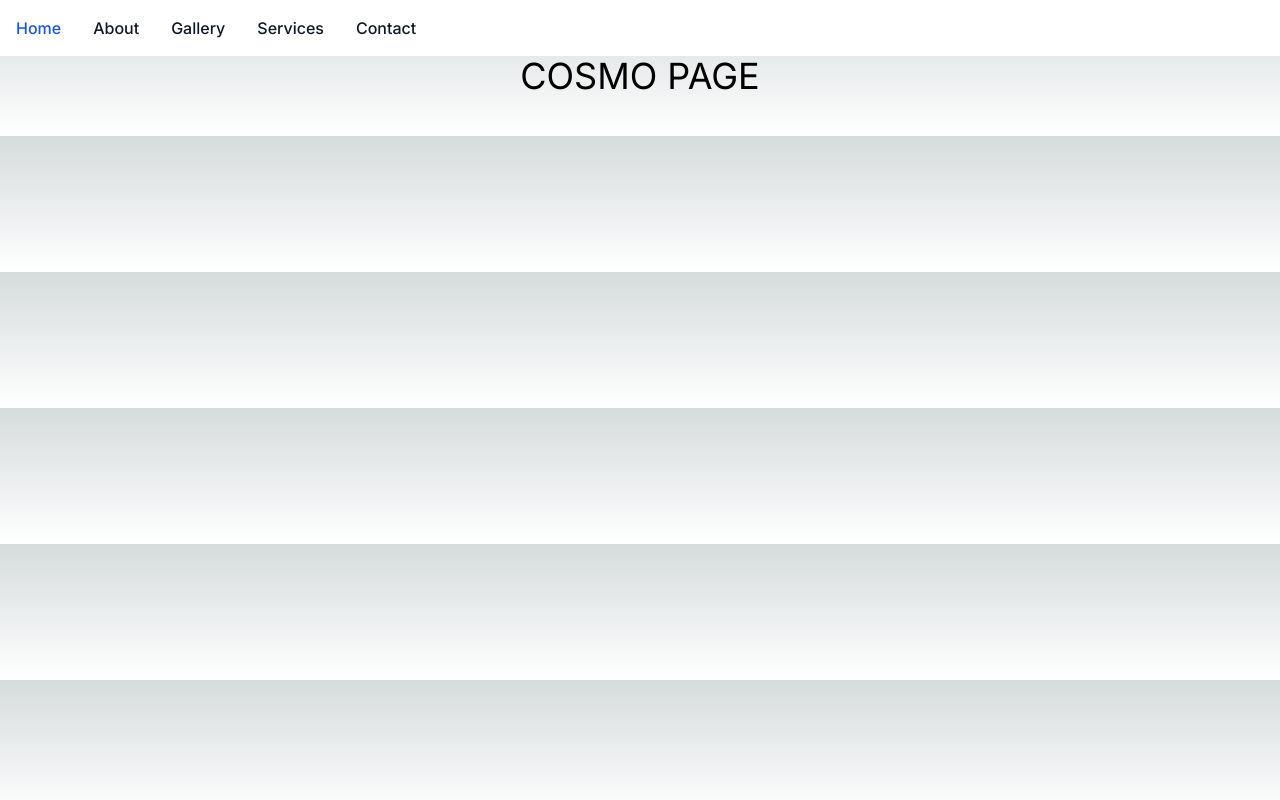
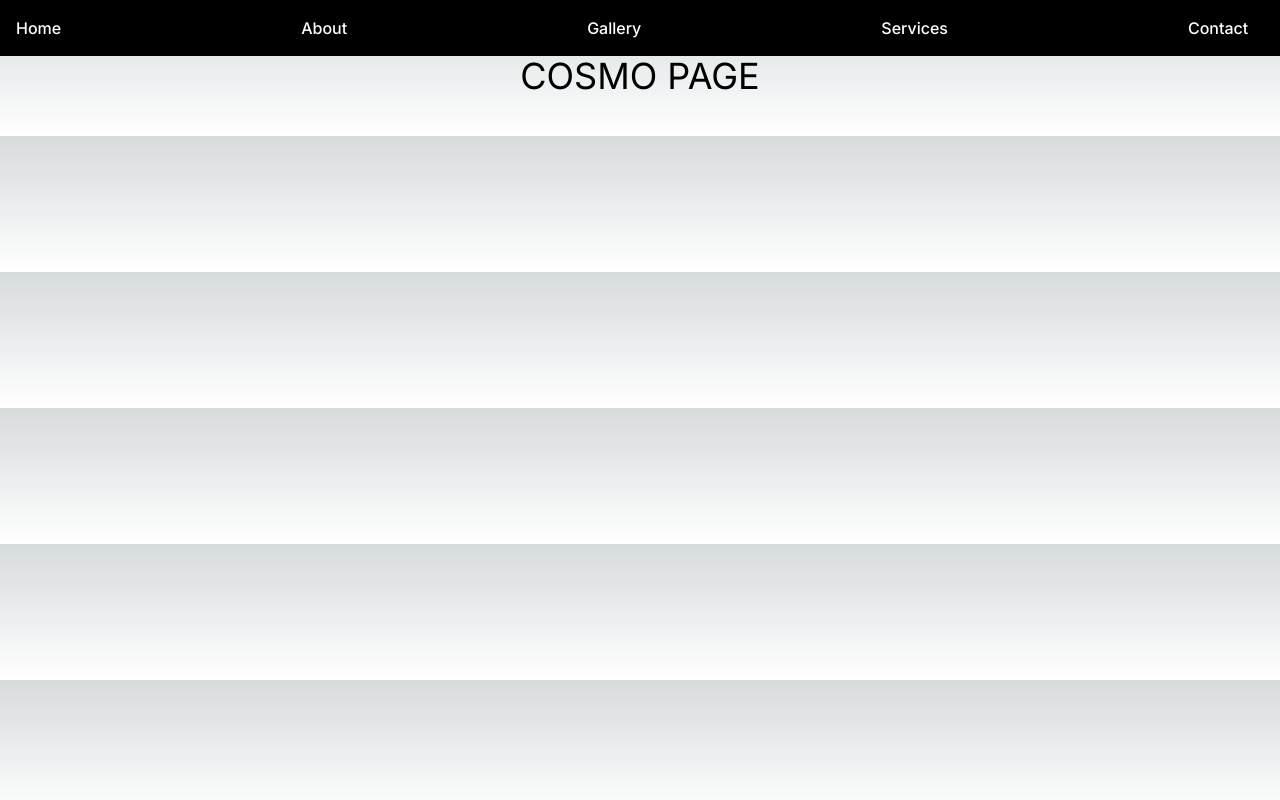
Before and after one commit to Joseph-kaku/cosmo, a Next.js app in the folder cosmo/: page / in a window 1280 px wide. Built offline with nearby package versions, Linux system fonts and the light colour scheme.

Commit message:
fixed the color for the nav

```diff
--- a/cosmo/src/app/components/Nav.tsx
+++ b/cosmo/src/app/components/Nav.tsx
@@ -10,7 +10,7 @@ export default function Nav() {
   };
 
   return (
-    <nav className="bg-white border-gray-200 dark:bg-gray-900">
+    <nav className="bg-black border-black dark:bg-gray-900">
       <div className="max-w-screen-xl flex flex-wrap items-center justify-between mx-auto p-4">
         <button
           onClick={toggleMenuVisibility}
@@ -42,21 +42,21 @@ export default function Nav() {
           } w-full md:block md:w-auto`}
           id="navbar-default"
         >
-    <ul className="font-medium flex flex-col p-4 md:p-0 mt-4 border border-gray-100 rounded-lg bg-gray-50 md:flex-row md:space-x-8 rtl:space-x-reverse md:mt-0 md:border-0 md:bg-white dark:bg-gray-800 md:dark:bg-gray-900 dark:border-gray-700">
+    <ul className="font-medium flex flex-col p-4 md:p-0  border border-gray-100 rounded-lg bg-black md:flex-row md:space-x-60  rtl:space-x-reverse md:mt-0 md:border-0 md:bg-black dark:bg-gray-800 md:dark:bg-gray-900 dark:border-gray-700">
         <li>
-        <a href="/" className="block py-2 px-3 text-white bg-blue-700 rounded md:bg-transparent md:text-blue-700 md:p-0 dark:text-white md:dark:text-blue-500" aria-current="page">Home</a>
+        <a href="/" className="block py-2 px-3 text-white hover:bg-blue-700 rounded md:hover:bg-transparent md:hover:text-blue-700 md:p-0 dark:text-white md:dark:text-blue-500" >Home</a>
         </li>
         <li>
-        <a href="/about" className="block py-2 px-3 text-gray-900 rounded hover:bg-gray-100 md:hover:bg-transparent md:border-0 md:hover:text-blue-700 md:p-0 dark:text-white md:dark:hover:text-blue-500 dark:hover:bg-gray-700 dark:hover:text-white md:dark:hover:bg-transparent">About</a>
+        <a href="/about" className="block py-2 px-3 text-white rounded hover:bg-blue-700 md:hover:bg-transparent md:border-0 md:hover:text-blue-700 md:p-0 dark:text-white md:dark:hover:text-blue-500 dark:hover:bg-gray-700 dark:hover:text-white md:dark:hover:bg-transparent">About</a>
         </li>
         <li>
-        <a href="/gallery" className="block py-2 px-3 text-gray-900 rounded hover:bg-gray-100 md:hover:bg-transparent md:border-0 md:hover:text-blue-700 md:p-0 dark:text-white md:dark:hover:text-blue-500 dark:hover:bg-gray-700 dark:hover:text-white md:dark:hover:bg-transparent">Gallery</a>
+        <a href="/gallery" className="block py-2 px-3 text-white rounded hover:bg-blue-700 md:hover:bg-transparent md:border-0 md:hover:text-blue-700 md:p-0 dark:text-white md:dark:hover:text-blue-500 dark:hover:bg-gray-700 dark:hover:text-white md:dark:hover:bg-transparent">Gallery</a>
         </li>
         <li>
-        <a href="/services" className="block py-2 px-3 text-gray-900 rounded hover:bg-gray-100 md:hover:bg-transparent md:border-0 md:hover:text-blue-700 md:p-0 dark:text-white md:dark:hover:text-blue-500 dark:hover:bg-gray-700 dark:hover:text-white md:dark:hover:bg-transparent">Services</a>
+        <a href="/services" className="block py-2 px-3 text-white rounded hover:bg-blue-700 md:hover:bg-transparent md:border-0 md:hover:text-blue-700 md:p-0 dark:text-white md:dark:hover:text-blue-500 dark:hover:bg-gray-700 dark:hover:text-white md:dark:hover:bg-transparent">Services</a>
         </li>
         <li>
-        <a href="/contact" className="block py-2 px-3 text-gray-900 rounded hover:bg-gray-100 md:hover:bg-transparent md:border-0 md:hover:text-blue-700 md:p-0 dark:text-white md:dark:hover:text-blue-500 dark:hover:bg-gray-700 dark:hover:text-white md:dark:hover:bg-transparent">Contact</a>
+        <a href="/contact" className="block py-2 px-3 text-white rounded hover:bg-blue-700 md:hover:bg-transparent md:border-0 md:hover:text-blue-700 md:p-0 dark:text-white md:dark:hover:text-blue-500 dark:hover:bg-gray-700 dark:hover:text-white md:dark:hover:bg-transparent">Contact</a>
         </li>
     </ul>
         </div>
```
